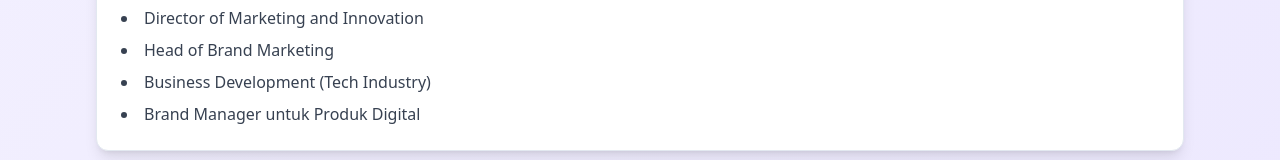
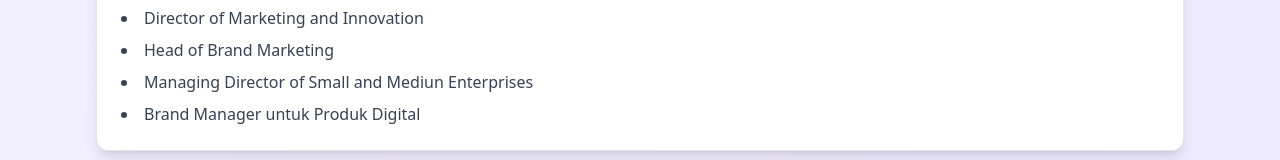
Before and after one commit to hadirudiya/magisterterapanpit, a React (Vite) app: page / in a window 1280 px wide. Shown: the part 1381-1541 px from the top of the page. Built offline with nearby package versions, Linux system fonts and the light colour scheme; a web font is replaced by a local one.

Commit message:
[dyad] Memperbarui daftar prospek karir di LandingPage. - wrote 1 file(s)

```diff
--- a/src/pages/LandingPage.tsx
+++ b/src/pages/LandingPage.tsx
@@ -63,7 +63,7 @@ const LandingPage = () => {
                 <li>Head Of Marketing and Inovation</li>
                 <li>Director of Marketing and Innovation</li>
                 <li>Head of Brand Marketing</li>
-                <li>Business Development (Tech Industry)</li>
+                <li>Managing Director of Small and Mediun Enterprises</li>
                 <li>Brand Manager untuk Produk Digital</li>
               </ul>
             </CardContent>
```
